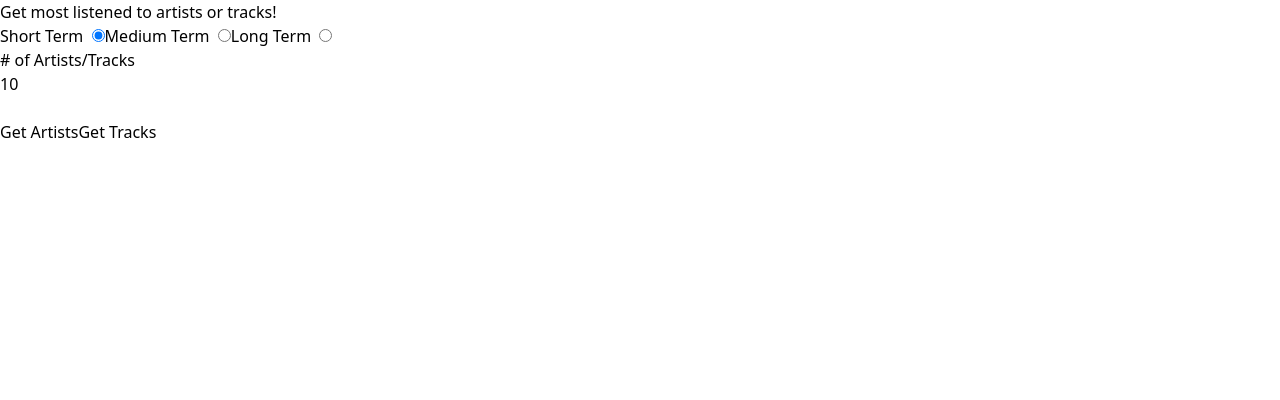
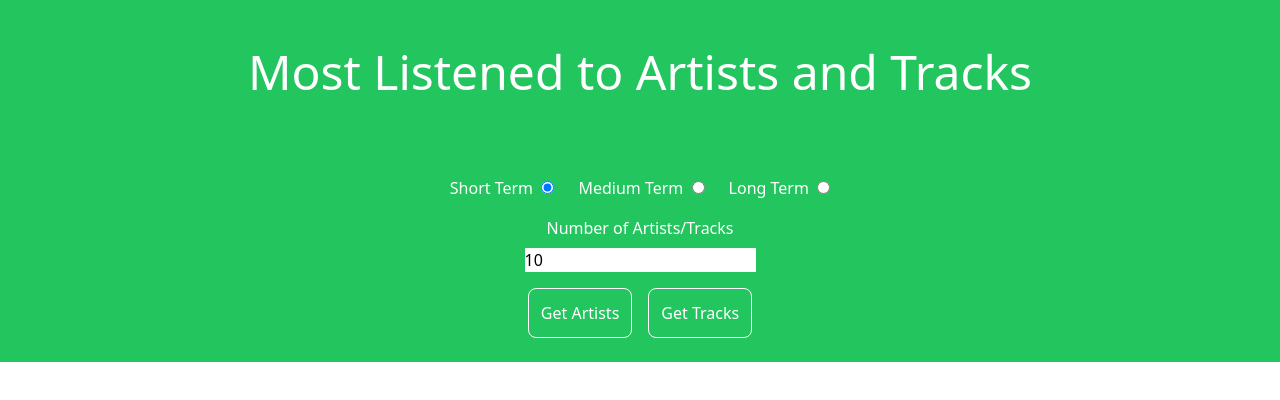
Before and after one commit to masashiyo/MusicRecFrontEnd, a React (Vite) app: page /topSongsAndTracks in a window 1280 px wide. Shown: the top 400 px of the page. Built offline with nearby package versions, Linux system fonts and the light colour scheme.

Commit message:
fixed styling on the top songs and artist page

```diff
--- a/src/components/ArtistCard.jsx
+++ b/src/components/ArtistCard.jsx
@@ -9,14 +9,14 @@ const ArtistCard = (props) => {
   }
 
   return (
-    <div className="artist-card">
-      <a href={props.artist.externalUrls.externalUrls.spotify} target="_blank">
-        <img src={props.artist.images[0].url} alt={props.artist.name} className="artist-image" />
+    <div className="flex justify-center color-black border-2 border-[#ccc] rounded-lg mb-10 p-5 w-[80%]">
+      <a href={props.artist.externalUrls.externalUrls.spotify} target="_blank" className='w-24 h-24 mr-10'>
+        <img src={props.artist.images[0].url} alt={props.artist.name} className="w-24 h-24 rounded-full mr-20" />
       </a>
-      <div className="artist-details">
-        <h3 className="artist-name">{props.artist.name}</h3>
-        <p className="artist-genre" >Genre: {formattedGenres}</p>
-        <p className="artist-popularity">Popularity: {props.artist.popularity}</p>
+      <div className="grow">
+        <h3 className="m-0 text-2xl">{props.artist.name}</h3>
+        <p className="mt-5 text-lg" >Genre: {formattedGenres}</p>
+        <p className="text-lg">Popularity: {props.artist.popularity}</p>
       </div>
     </div>
   );
--- a/src/components/TrackCard.jsx
+++ b/src/components/TrackCard.jsx
@@ -5,14 +5,14 @@ const TrackCard = (props) => {
   const artistNames = props.track.artists.map(artist => artist.name).join(', ');
 
   return (
-    <div className="artist-card">
-      <a href={props.track.externalUrls.externalUrls.spotify} target="_blank">
-        <img src={props.track.album.images[0].url} alt={props.track.name} className="artist-image" />
+    <div className="flex justify-center color-black border-2 border-[#ccc] rounded-lg mb-10 p-5 w-[80%]">
+      <a href={props.track.externalUrls.externalUrls.spotify} target="_blank" className='w-24 h-24 mr-10'>
+        <img src={props.track.album.images[0].url} alt={props.track.name} className="w-24 h-24 rounded-full mr-20" />
       </a>
-      <div className="artist-details">
-        <h3 className="artist-name">{props.track.name}</h3>
-        <p className="artist-genre" >Artist: {artistNames}</p>
-        <p className="artist-popularity">Album: {props.track.album.name}</p>
+      <div className="grow">
+        <h3 className="m-0 text-2xl">{props.track.name}</h3>
+        <p className="mt-5 text-lg" >Artist: {artistNames}</p>
+        <p className="text-lg">Album: {props.track.album.name}</p>
       </div>
     </div>
   );
--- a/src/pages/TopSongsAndArtists.jsx
+++ b/src/pages/TopSongsAndArtists.jsx
@@ -14,9 +14,6 @@ const TopTracksAndArtists = () => {
 
 
   const fetchData = (endpoint, setterFunction, buttonClickedSetter, selectedTerm, number) => {
-    if (validateInfo(selectedTerm, number)) {
-      return;
-    }
     setFetching(true);
     setCurrentButtonClicked(buttonClickedSetter);
     const requestOptions = {
@@ -39,10 +36,16 @@ const TopTracksAndArtists = () => {
   };
 
   const getTopArtists = () => {
+    if(validateInfo(selectedTerm, number))
+      return;
+    setMappedArtists();
     fetchData('user-top-artists', setUserTopArtists, 'Artists', selectedTerm, number);
   };
 
   const getTopTracks = () => {
+    if(validateInfo(selectedTerm, number))
+      return;
+    setMappedTracks();
     fetchData('user-top-tracks', setUserTopTracks, 'Tracks', selectedTerm, number);
   };
 
@@ -76,7 +79,7 @@ const TopTracksAndArtists = () => {
     if(selectedTerm === "") {
       errors.push("Term must be selected")
     }
-    if(number < 0 || number > 50 || Number.isInteger(number)) {
+    if (number < 0 || number > 50 || isNaN(parseInt(number)) || !Number.isInteger(parseFloat(number))) {
       errors.push("Number must be an integer between 1 and 50")
     }
     if(errors.length > 0) {
@@ -89,37 +92,38 @@ const TopTracksAndArtists = () => {
 //TODO I will need to condense the code to make it more efficient but for now this will do
 
   return (
-    <div className="container">
-      <header className="header">
-        <h1 className="title">Get most listened to artists or tracks!</h1>
-        <div className="trackAndArtistNumber">
-          <label>Short Term&nbsp;&nbsp;
-            <input type="radio" id="shortTerm" name="term" value="short_term" checked={selectedTerm === 'short_term'} onChange={handleTermChange}></input>
+    <div>
+    <header className="bg-green-500 text-white py-6 flex flex-col items-center">
+      <h1 className="text-5xl mb-20 mt-6">Most Listened to Artists and Tracks</h1>
+      <div className="trackAndArtistNumber flex justify-center mb-4">
+        <label className="mr-6">
+          Short Term&nbsp;&nbsp;
+          <input type="radio" id="shortTerm" name="term" value="short_term" checked={selectedTerm === 'short_term'} onChange={handleTermChange} />
         </label>
-
-          <label>Medium Term&nbsp;&nbsp;
-            <input type="radio" id="mediumTerm" name="term" value="medium_term" checked={selectedTerm === 'medium_term'} onChange={handleTermChange}></input>
+        <label className="mr-6">
+          Medium Term&nbsp;&nbsp;
+          <input type="radio" id="mediumTerm" name="term" value="medium_term" checked={selectedTerm === 'medium_term'} onChange={handleTermChange} />
         </label>
-
-          <label>Long Term&nbsp;&nbsp;
-            <input type="radio" id="longTerm" name="term" value="long_term" checked={selectedTerm === 'long_term'} onChange={handleTermChange}></input>
+        <label>
+          Long Term&nbsp;&nbsp;
+          <input type="radio" id="longTerm" name="term" value="long_term" checked={selectedTerm === 'long_term'} onChange={handleTermChange} />
         </label>
       </div>
-        <label># of Artists/Tracks
-          <div>
-            <input type="text" id="number" onChange={handleNumberChange} value={number}></input>
-          </div><br></br>
+      <div className=''>
+        <label className="block mb-4 text-center">
+          Number of Artists/Tracks
+          <input type="text" id="number" onChange={handleNumberChange} value={number} className="block mt-2 w-full text-black" />
         </label>
-        <button className="button" onClick={getTopArtists}>Get Artists</button>
-        <button className="button" onClick={getTopTracks}>Get Tracks</button>
+      </div>
+      <div className="flex">
+        <button className="button mr-4 transition duration-300 ease-in-out hover:bg-green-700 p-3 rounded-lg border border-white" onClick={getTopArtists}>Get Artists</button>
+        <button className="button transition duration-300 ease-in-out hover:bg-green-700 p-3 rounded-lg border border-white" onClick={getTopTracks}>Get Tracks</button>
+      </div>
     </header>
-      <div className="artist-section">
-        <h1 className="artist-title">{!fetching ? currentButtonClicked : ""}</h1>
-        <div className="artist-list">
-          {fetching ? <h1>Loading...</h1>
-              :
-              (currentButtonClicked === "Artists" ? mappedArtists : mappedTracks)
-          }
+    <div className="justify-center">
+      <h1 className="text-6xl m-10 text-center">{!fetching ? currentButtonClicked : ""}</h1>
+      <div className="flex flex-col items-center">
+        {fetching ? <h1 className='text-6xl'>Loading...</h1> : (currentButtonClicked === "Artists" ? mappedArtists : mappedTracks)}
       </div>
     </div>
   </div>
```
Lines whose indentation alone changed are shown as unchanged.
